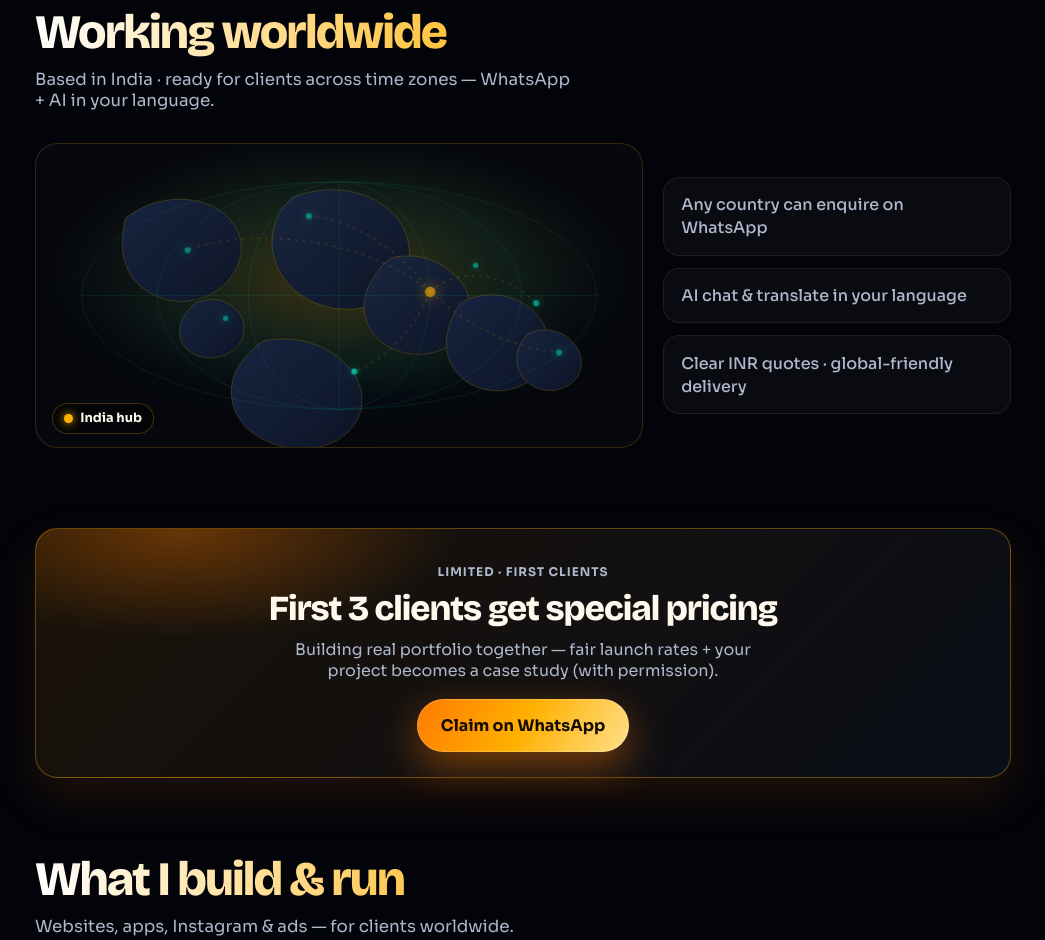
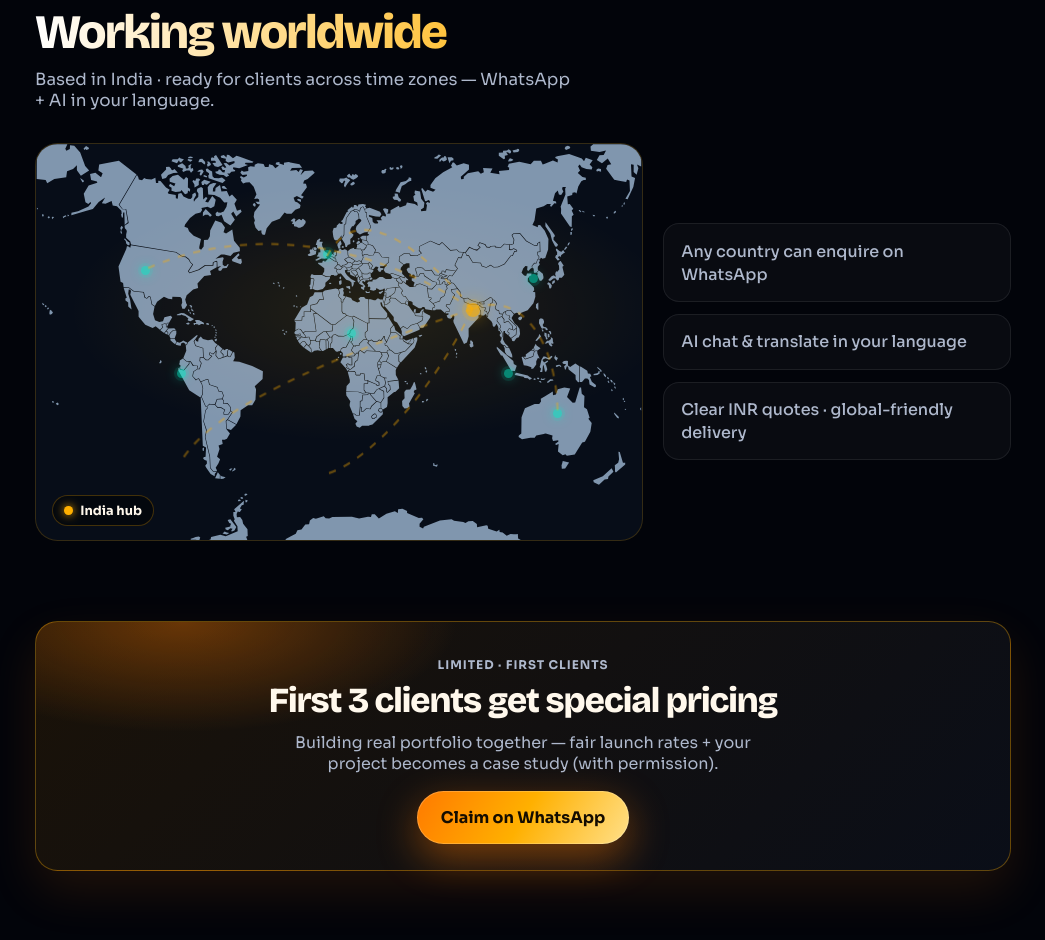
Before and after one commit to BoostByRajat/BoostByRajat, a website built with Vite: page index.html in a window 1280 px wide. Shown: the part 1121-2061 px from the top of the page, without its empty margins (117-1162 px from the left). Built offline with nearby package versions, Linux system fonts and the light colour scheme.

Commit message:
Replace abstract blobs with real world map graphic.

```diff
--- a/index.html
+++ b/index.html
@@ -121,53 +121,23 @@
       </header>
       <div class="world-stage">
         <div class="world-globe" aria-hidden="true">
-          <svg class="world-map" viewBox="0 0 800 400" role="img">
-            <defs>
-              <radialGradient id="worldGlow" cx="50%" cy="45%" r="55%">
-                <stop offset="0%" stop-color="rgba(255,176,0,0.18)"/>
-                <stop offset="55%" stop-color="rgba(0,240,200,0.06)"/>
-                <stop offset="100%" stop-color="rgba(0,0,0,0)"/>
-              </radialGradient>
-              <linearGradient id="landGrad" x1="0" y1="0" x2="1" y2="1">
-                <stop offset="0%" stop-color="#1a2744"/>
-                <stop offset="100%" stop-color="#0d1628"/>
-              </linearGradient>
-            </defs>
-            <rect width="800" height="400" fill="url(#worldGlow)"/>
-            <!-- simplified land silhouettes -->
-            <g fill="url(#landGrad)" stroke="rgba(255,176,0,0.22)" stroke-width="1.2">
-              <path d="M118 98c28-22 62-30 98-22 24 6 44 22 52 44 8 24-2 48-18 64-22 22-58 30-88 18-36-14-58-48-44-104z"/>
-              <path d="M210 210c18-8 40-6 54 8 12 12 14 32 4 46-14 18-42 24-62 12-22-14-24-42 4-66z"/>
-              <path d="M340 70c40-16 88-12 120 12 28 20 40 56 28 88-10 28-40 46-72 48-44 2-86-22-100-62-12-34 0-68 24-86z"/>
-              <path d="M470 150c36-8 72 6 92 34 16 22 16 52-4 72-22 22-58 28-88 14-34-16-48-54-28-88 8-14 16-26 28-32z"/>
-              <path d="M560 210c30-18 70-14 96 10 22 20 28 54 10 78-20 28-62 36-94 18-34-20-42-62-12-106z"/>
-              <path d="M650 250c22-10 48-4 62 16 12 16 10 38-6 50-18 14-44 12-60-4-18-18-14-46 4-62z"/>
-              <path d="M300 260c48-10 96 8 120 44 18 28 12 64-18 84-34 22-84 18-118-8-30-24-36-66-10-96 8-10 16-18 26-24z"/>
-            </g>
-            <g fill="none" stroke="rgba(0,240,200,0.12)" stroke-width="1">
-              <ellipse cx="400" cy="200" rx="340" ry="150"/>
-              <ellipse cx="400" cy="200" rx="240" ry="150"/>
-              <ellipse cx="400" cy="200" rx="120" ry="150"/>
-              <path d="M60 200h680M400 50v300"/>
-            </g>
-            <!-- connection arcs from India hub -->
-            <g fill="none" stroke="rgba(255,176,0,0.35)" stroke-width="1.4" stroke-dasharray="4 6">
-              <path class="world-arc" d="M520 195C430 120 280 110 200 140"/>
-              <path class="world-arc" d="M520 195C480 140 420 100 360 95"/>
-              <path class="world-arc" d="M520 195C560 160 620 170 660 210"/>
-              <path class="world-arc" d="M520 195C500 240 470 280 420 300"/>
-              <path class="world-arc" d="M520 195C580 250 640 270 690 275"/>
-            </g>
-            <g class="world-dots">
-              <circle class="dot hub" cx="520" cy="195" r="7"/>
-              <circle class="dot" cx="200" cy="140" r="4"/>
-              <circle class="dot" cx="360" cy="95" r="4"/>
-              <circle class="dot" cx="660" cy="210" r="4"/>
-              <circle class="dot" cx="420" cy="300" r="4"/>
-              <circle class="dot" cx="690" cy="275" r="4"/>
-              <circle class="dot" cx="250" cy="230" r="3.5"/>
-              <circle class="dot" cx="580" cy="160" r="3.5"/>
-            </g>
+          <img class="world-map-img" src="/brand/world.svg" width="950" height="620" alt="" loading="lazy" />
+          <div class="world-pins">
+            <span class="pin hub" style="left:72%;top:42%" title="India"></span>
+            <span class="pin" style="left:18%;top:32%"></span>
+            <span class="pin" style="left:24%;top:58%"></span>
+            <span class="pin" style="left:48%;top:28%"></span>
+            <span class="pin" style="left:52%;top:48%"></span>
+            <span class="pin" style="left:78%;top:58%"></span>
+            <span class="pin" style="left:86%;top:68%"></span>
+            <span class="pin" style="left:82%;top:34%"></span>
+          </div>
+          <svg class="world-arcs" viewBox="0 0 100 60" preserveAspectRatio="none" aria-hidden="true">
+            <path class="world-arc" d="M72 25 C50 12 30 14 18 19"/>
+            <path class="world-arc" d="M72 25 C60 12 52 10 48 17"/>
+            <path class="world-arc" d="M72 25 C80 22 86 30 86 41"/>
+            <path class="world-arc" d="M72 25 C65 38 55 48 48 50"/>
+            <path class="world-arc" d="M72 25 C40 35 28 42 24 48"/>
           </svg>
           <p class="world-hub-label"><span></span> India hub</p>
         </div>
--- a/src/style.css
+++ b/src/style.css
@@ -918,40 +918,58 @@ textarea { resize: vertical; min-height: 130px; }
   border-radius: 1.4rem;
   border: 1px solid rgba(255,176,0,0.18);
   background:
-    radial-gradient(500px 220px at 50% 40%, rgba(255,176,0,0.1), transparent 60%),
-    rgba(255,255,255,0.02);
+    radial-gradient(500px 220px at 55% 42%, rgba(255,176,0,0.12), transparent 60%),
+    #070d18;
   overflow: hidden;
-  min-height: 260px;
+  min-height: 240px;
 }
-.world-map {
+.world-map-img {
   width: 100%;
   height: auto;
   display: block;
-  opacity: 0.95;
+  opacity: 0.9;
+  filter: invert(1) brightness(0.55) sepia(0.55) hue-rotate(170deg) saturate(1.4);
+  mix-blend-mode: screen;
 }
-.world-dots .dot {
-  fill: #00f0c8;
-  filter: drop-shadow(0 0 6px rgba(0,240,200,0.8));
+.world-pins {
+  position: absolute;
+  inset: 0;
+  pointer-events: none;
+}
+.world-pins .pin {
+  position: absolute;
+  width: 9px;
+  height: 9px;
+  margin: -4.5px 0 0 -4.5px;
+  border-radius: 50%;
+  background: #00f0c8;
+  box-shadow: 0 0 0 3px rgba(0,240,200,0.2), 0 0 12px rgba(0,240,200,0.85);
   animation: dotPulse 2.4s ease-in-out infinite;
-  transform-box: fill-box;
-  transform-origin: center;
 }
-.world-dots .dot.hub {
-  fill: #ffb000;
-  filter: drop-shadow(0 0 10px rgba(255,176,0,0.95));
+.world-pins .pin.hub {
+  width: 14px;
+  height: 14px;
+  margin: -7px 0 0 -7px;
+  background: #ffb000;
+  box-shadow: 0 0 0 4px rgba(255,176,0,0.22), 0 0 18px rgba(255,176,0,0.95);
   animation-duration: 1.8s;
 }
-.world-dots .dot:nth-child(2) { animation-delay: 0.2s; }
-.world-dots .dot:nth-child(3) { animation-delay: 0.4s; }
-.world-dots .dot:nth-child(4) { animation-delay: 0.6s; }
-.world-dots .dot:nth-child(5) { animation-delay: 0.8s; }
-.world-arc {
+.world-arcs {
+  position: absolute;
+  inset: 0;
+  width: 100%;
+  height: 100%;
+  pointer-events: none;
+}
+.world-arcs .world-arc {
+  fill: none;
+  stroke: rgba(255,176,0,0.45);
+  stroke-width: 0.35;
+  stroke-dasharray: 1.2 1.4;
   animation: arcGlow 3.5s ease-in-out infinite;
 }
-@keyframes dotPulse {
-  0%, 100% { opacity: 0.5; }
-  50% { opacity: 1; }
-}
+.world-map { display: none; }
+.world-dots .dot { display: none; }
 @keyframes arcGlow {
   0%, 100% { opacity: 0.25; }
   50% { opacity: 0.7; }
@@ -1404,3 +1422,6 @@ body.chat-open .chat-fab {
   .hero-ctas { flex-direction: column; align-items: stretch; }
   .hero-ctas .btn { width: 100%; justify-content: center; }
 }
+
+@keyframes dotPulse { 0%,100%{opacity:0.5} 50%{opacity:1} }
+@keyframes arcGlow { 0%,100%{opacity:0.3} 50%{opacity:0.85} }
```
Also changed, not shown: public/brand/world.svg (added).
